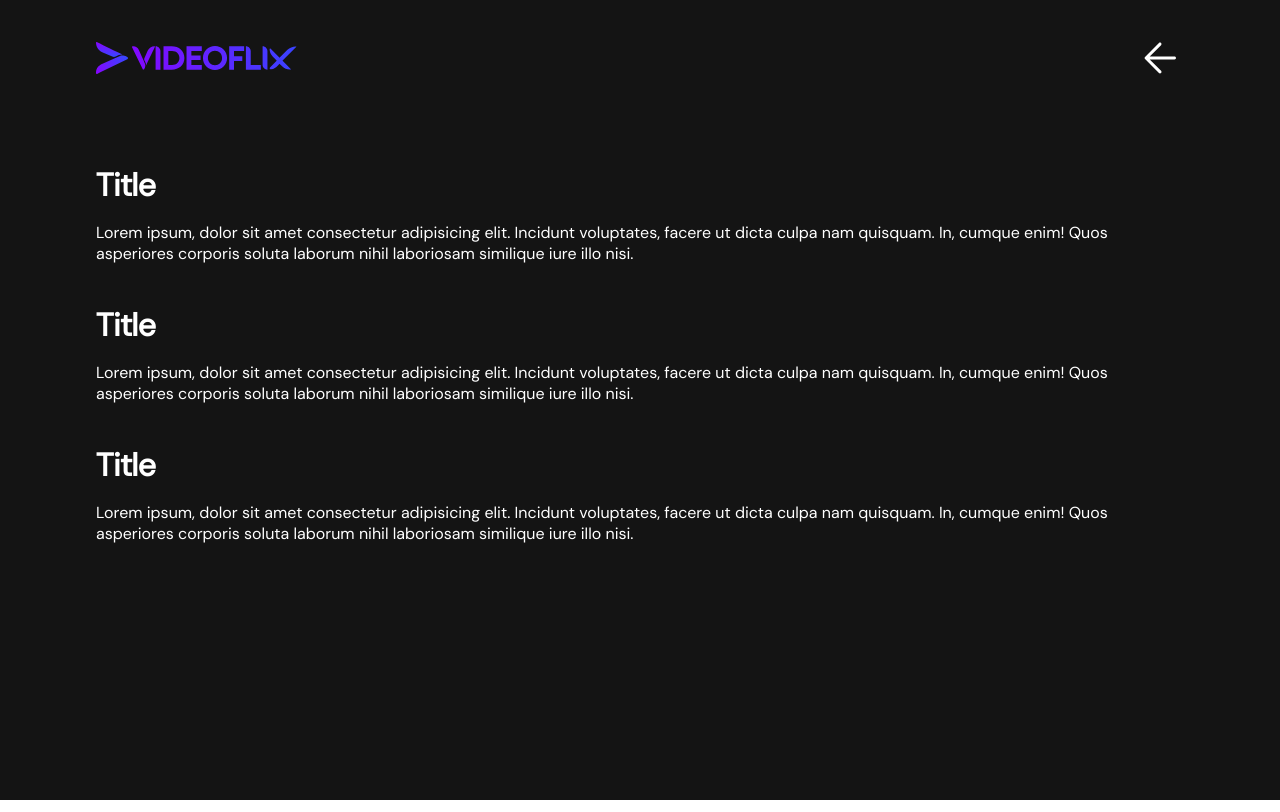
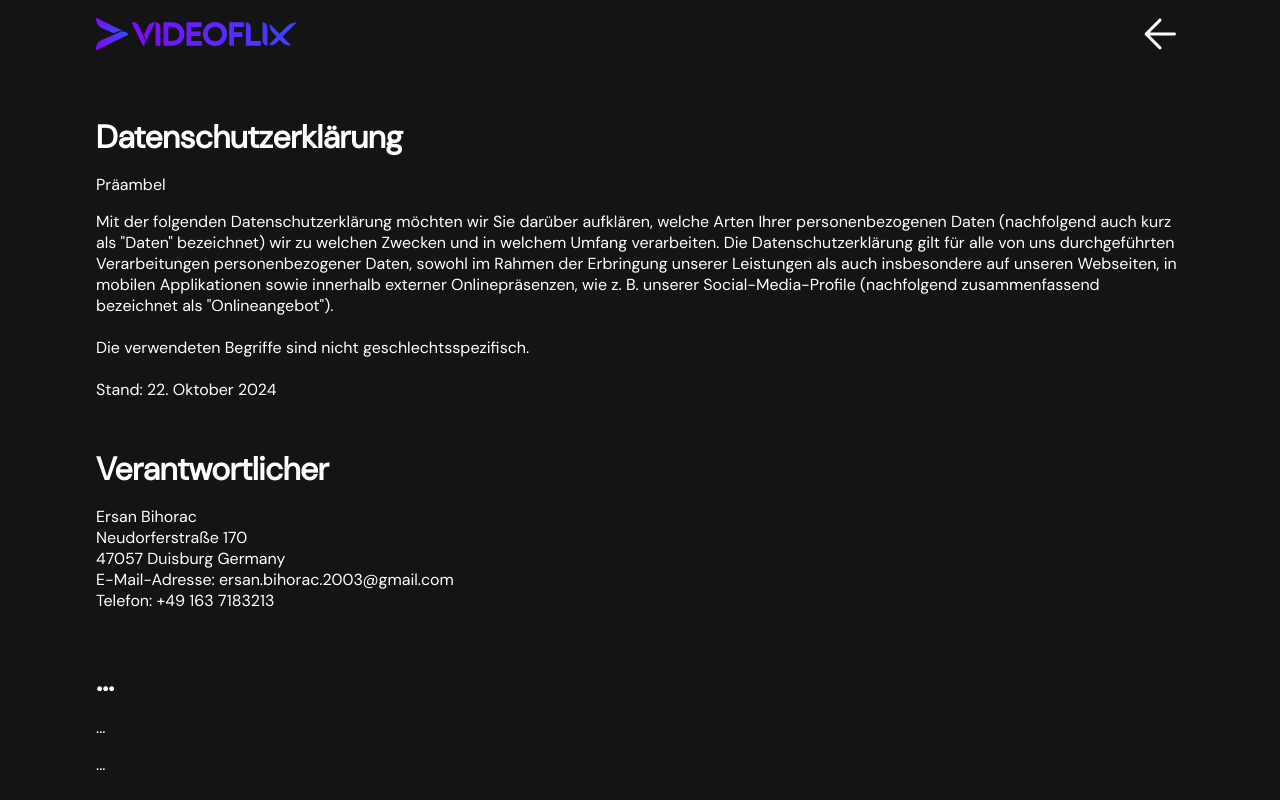
Before and after one commit to ErsanBihorac/videoflix-frontend, an Angular app: page /privacy-policy in a window 1280 px wide. Built offline with nearby package versions, Linux system fonts and the light colour scheme.

Commit message:
edited imprint and privacy policy

```diff
--- a/src/app/components/imprint/imprint.component.html
+++ b/src/app/components/imprint/imprint.component.html
@@ -6,24 +6,16 @@
 
     <div class="paragraph">
         <div class="paragraph__group">
-            <h2 class="paragraph__group--h2">Title</h2>
-            <p class="paragraph__group--p">Lorem ipsum, dolor sit amet consectetur adipisicing elit. Incidunt voluptates, facere ut dicta culpa nam
-                quisquam. In, cumque enim! Quos asperiores corporis soluta laborum nihil laboriosam similique iure illo
-                nisi.</p>
+            <h2 class="paragraph__group--h2">Imprint</h2>
+            <p class="paragraph__group--p">Ersan Bihorac</p>
+            <p class="paragraph__group--p">Neudorferstra&szlig;e 170</p>
+            <p class="paragraph__group--p">47057 Duisburg, Germany</p>
         </div>
 
         <div class="paragraph__group">
-            <h2 class="paragraph__group--h2">Title</h2>
-            <p class="paragraph__group--p">Lorem ipsum, dolor sit amet consectetur adipisicing elit. Incidunt voluptates, facere ut dicta culpa nam
-                quisquam. In, cumque enim! Quos asperiores corporis soluta laborum nihil laboriosam similique iure illo
-                nisi.</p>
-        </div>
-
-        <div class="paragraph__group">
-            <h2 class="paragraph__group--h2">Title</h2>
-            <p class="paragraph__group--p">Lorem ipsum, dolor sit amet consectetur adipisicing elit. Incidunt voluptates, facere ut dicta culpa nam
-                quisquam. In, cumque enim! Quos asperiores corporis soluta laborum nihil laboriosam similique iure illo
-                nisi.</p>
+            <h2 class="paragraph__group--h2">Contact</h2>
+            <p class="paragraph__group--p">Phone: +49 1637183213</p>
+            <p class="paragraph__group--p">E-mail: ersan.bihorac.2003&#64;gmail.com</p>
         </div>
     </div>
 </section>
--- a/src/app/components/offer-info-preview/offer-info-preview.component.scss
+++ b/src/app/components/offer-info-preview/offer-info-preview.component.scss
@@ -37,6 +37,8 @@
     &__h1 {
         font-size: 88px;
         font-weight: 700;
+        width: 1000px;
+        height: 124px;
         margin-block-start: 0;
         margin-block-end: 0;
         z-index: 1;
@@ -45,6 +47,8 @@
     &__p {
         font-size: 16px;
         font-weight: 400;
+        height: 124px;
+        max-height: 124px;
         margin-block-start: 0;
         margin-block-end: 0;
         z-index: 1;
--- a/src/app/components/privacy-policy/privacy-policy.component.html
+++ b/src/app/components/privacy-policy/privacy-policy.component.html
@@ -6,24 +6,39 @@
 
     <div class="paragraph">
         <div class="paragraph__group">
-            <h2 class="paragraph__group--h2">Title</h2>
-            <p class="paragraph__group--p">Lorem ipsum, dolor sit amet consectetur adipisicing elit. Incidunt voluptates, facere ut dicta culpa nam
-                quisquam. In, cumque enim! Quos asperiores corporis soluta laborum nihil laboriosam similique iure illo
-                nisi.</p>
+            <h2 class="paragraph__group--h2">Datenschutzerklärung</h2>
+            <p class="paragraph__group--p">Präambel</p>
+            <p class="paragraph__group--p">Mit der folgenden Datenschutzerklärung möchten wir Sie darüber aufklären,
+                welche Arten Ihrer personenbezogenen Daten (nachfolgend auch kurz als "Daten" bezeichnet) wir zu welchen
+                Zwecken und in welchem Umfang verarbeiten. Die Datenschutzerklärung gilt für alle von uns durchgeführten
+                Verarbeitungen personenbezogener Daten, sowohl im Rahmen der Erbringung unserer Leistungen als auch
+                insbesondere auf unseren Webseiten, in mobilen Applikationen sowie innerhalb externer Onlinepräsenzen,
+                wie z. B. unserer Social-Media-Profile (nachfolgend zusammenfassend bezeichnet als "Onlineangebot").
+                <br><br>Die verwendeten Begriffe sind nicht geschlechtsspezifisch.
+                <br><br>Stand: 22. Oktober 2024
+            </p>
         </div>
+    </div>
 
+    <div class="paragraph">
         <div class="paragraph__group">
-            <h2 class="paragraph__group--h2">Title</h2>
-            <p class="paragraph__group--p">Lorem ipsum, dolor sit amet consectetur adipisicing elit. Incidunt voluptates, facere ut dicta culpa nam
-                quisquam. In, cumque enim! Quos asperiores corporis soluta laborum nihil laboriosam similique iure illo
-                nisi.</p>
+            <h2 class="paragraph__group--h2">Verantwortlicher</h2>
+            <p class="paragraph__group--p">
+                Ersan Bihorac
+                <br>Neudorferstraße 170
+                <br>47057 Duisburg Germany
+                <br>E-Mail-Adresse: ersan.bihorac.2003&#64;gmail.com
+                <br>Telefon: +49 163 7183213
+            </p>
         </div>
+    </div>
 
+    <div class="paragraph">
         <div class="paragraph__group">
-            <h2 class="paragraph__group--h2">Title</h2>
-            <p class="paragraph__group--p">Lorem ipsum, dolor sit amet consectetur adipisicing elit. Incidunt voluptates, facere ut dicta culpa nam
-                quisquam. In, cumque enim! Quos asperiores corporis soluta laborum nihil laboriosam similique iure illo
-                nisi.</p>
+            <h2 class="paragraph__group--h2">...</h2>
+            <p class="paragraph__group--p">...</p>
+            <p class="paragraph__group--p">...</p>
+            <p class="paragraph__group--p">...</p>
         </div>
     </div>
 </section>
--- a/src/app/components/video-offer/video-offer.component.ts
+++ b/src/app/components/video-offer/video-offer.component.ts
@@ -26,6 +26,11 @@ export class VideoOfferComponent implements OnInit {
       this.transformResponse(resp);
       console.log(resp);
       console.log(this.content);
+      let random_zero_to_three = Math.floor(Math.random() * 4)
+      let random_zero_to_six = Math.floor(Math.random() * 7)
+      console.log('random_zero_to_four', random_zero_to_three)
+      console.log('random_zero_to_seven', random_zero_to_six)
+      this.cs.selectedVideo = this.content[random_zero_to_three].videos[random_zero_to_six];
     }).catch(error => {
       console.error('Fehler beim Laden des Inhalts:', error);
     });
--- a/src/app/services/content.service.ts
+++ b/src/app/services/content.service.ts
@@ -11,12 +11,12 @@ export class ContentService {
   http = inject(HttpClient);
   selectedVideo: VideoData = {
     video_id: 1,
-    video_title: 'Breakout',
-    video_description: 'In a high-security prison, a wrongly convicted man formulates a meticulous plan to break out and prove his innocence. He must navigate a web of alliances and betrayals to reclaim his freedom and expose the truth.',
-    video_category: 'New on Videoflix',
-    video_img: `${environment.baseUrl}/media/thumbnails/1/thumbnail.jpeg`,
-    video_source: `${environment.baseUrl}/media/videos/1/master.m3u8`,
-    video_preview: `${environment.baseUrl}/media/previews/1/preview.mp4`
+    video_title: '',
+    video_description: '',
+    video_category: '',
+    video_img: ``,
+    video_source: ``,
+    video_preview: ``
 }
 
   public receiveContent() {
```
